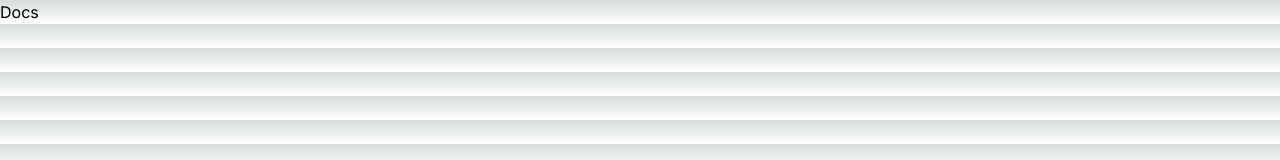
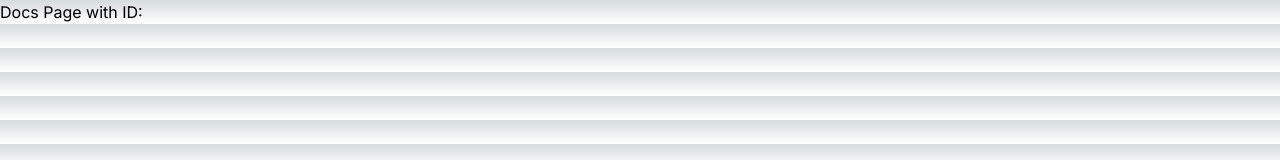
Before and after one commit to johnwage/intro-v3-app, a Next.js app: page /docs in a window 1280 px wide. Shown: the top 160 px of the page. Built offline with nearby package versions, Linux system fonts and the light colour scheme.

Commit message:
Up to Layout

```diff
--- /dev/null
+++ b/app/(dashboard)/todos/page.tsx
@@ -0,0 +1,5 @@
+const ToDosPage = () => {
+  return <div>To Dos</div>
+}
+
+export default ToDosPage
--- /dev/null
+++ b/app/docs/[[...id]]/page.tsx
@@ -0,0 +1,5 @@
+const DocsIdPage = ({ params }) => {
+  return <div>Docs Page with ID: {params.id}</div>
+}
+
+export default DocsIdPage
--- a/app/docs/page.tsx
+++ /dev/null
@@ -1,5 +0,0 @@
-const DocsPage = () => {
-  return <div>Docs</div>
-}
-
-export default DocsPage
```
